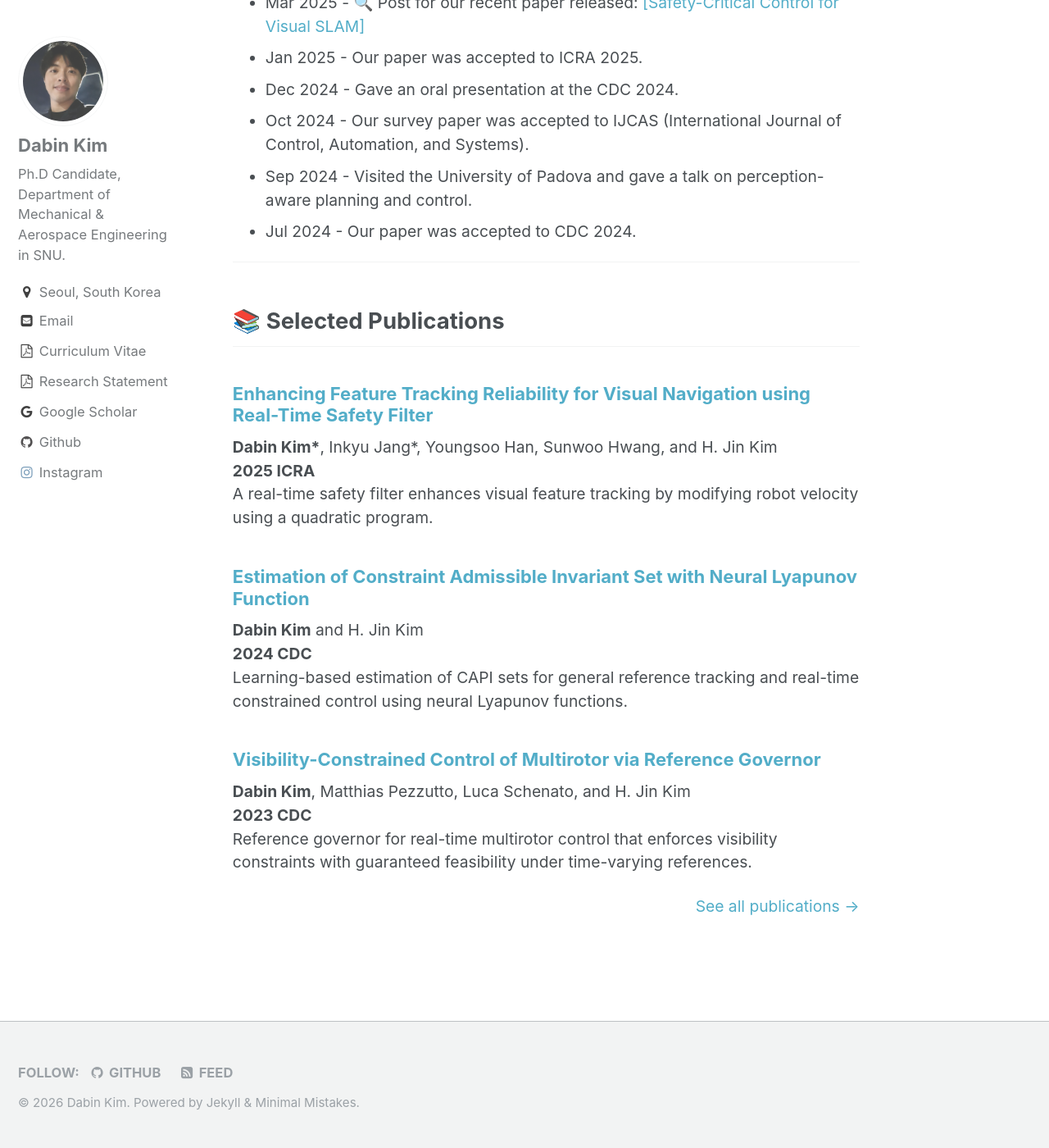
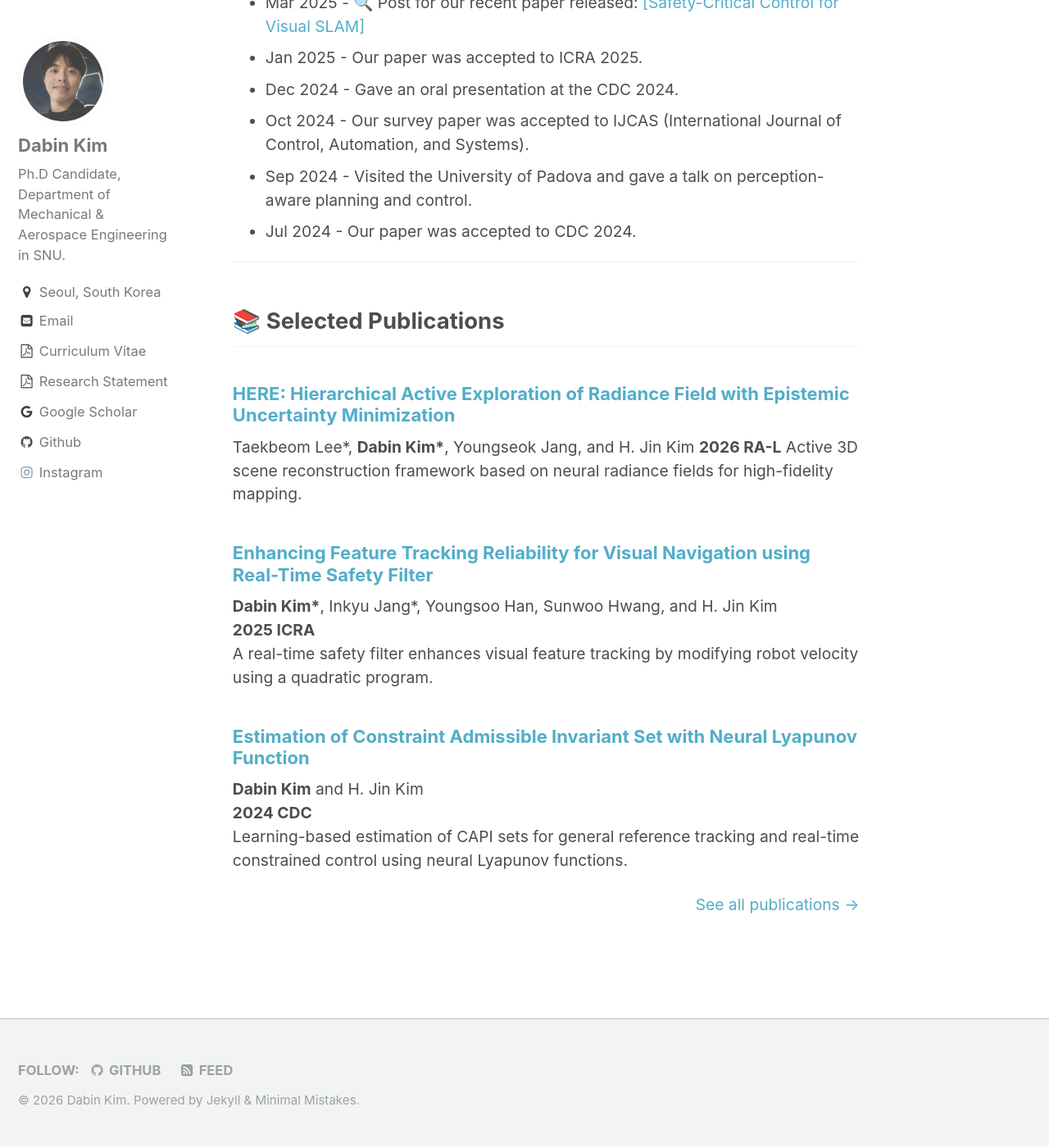
Before and after one commit to dabinkim-LGOM/dabinkim-LGOM.github.io, a Jekyll site: the page built from index.md, in a window 1280 px wide and 1400 px high, scrolled down 1166 px. Shown: the whole window at 82% size. Built offline with Jekyll 4.4.1, drawn with Linux system fonts in a browser that asks for light colours; some of the changed text lies outside the part shown.

Commit message:
Update index.md

```diff
--- a/index.md
+++ b/index.md
@@ -53,6 +53,10 @@ My research focuses on **integrating perception and planning** for mobile robots
 ---
 <!-- PUBLICATIONS -->
 ## 📚 Selected Publications
+### [HERE: Hierarchical Active Exploration of Radiance Field with Epistemic Uncertainty Minimization](https://arxiv.org/abs/2601.07242)
+Taekbeom Lee\*, **Dabin Kim\***, Youngseok Jang, and H. Jin Kim
+**2026 RA-L**
+Active 3D scene reconstruction framework based on neural radiance fields for high-fidelity mapping.
 
 ### [Enhancing Feature Tracking Reliability for Visual Navigation using Real-Time Safety Filter](https://arxiv.org/abs/2502.01092)
 **Dabin Kim\***, Inkyu Jang\*, Youngsoo Han, Sunwoo Hwang, and H. Jin Kim
@@ -64,10 +68,10 @@ A real-time safety filter enhances visual feature tracking by modifying robot ve
 **2024 CDC**
 Learning-based estimation of CAPI sets for general reference tracking and real-time constrained control using neural Lyapunov functions.
 
-### [Visibility-Constrained Control of Multirotor via Reference Governor](https://arxiv.org/abs/2308.05334)
+<!-- ### [Visibility-Constrained Control of Multirotor via Reference Governor](https://arxiv.org/abs/2308.05334)
 **Dabin Kim**, Matthias Pezzutto, Luca Schenato, and H. Jin Kim
 **2023 CDC**
-Reference governor for real-time multirotor control that enforces visibility constraints with guaranteed feasibility under time-varying references.
+Reference governor for real-time multirotor control that enforces visibility constraints with guaranteed feasibility under time-varying references. -->
 
 <!-- Optionally add a button -->
 <p style="text-align: right;">
```
Also changed, not shown: other parts of index.md (+1 -1 lines).
